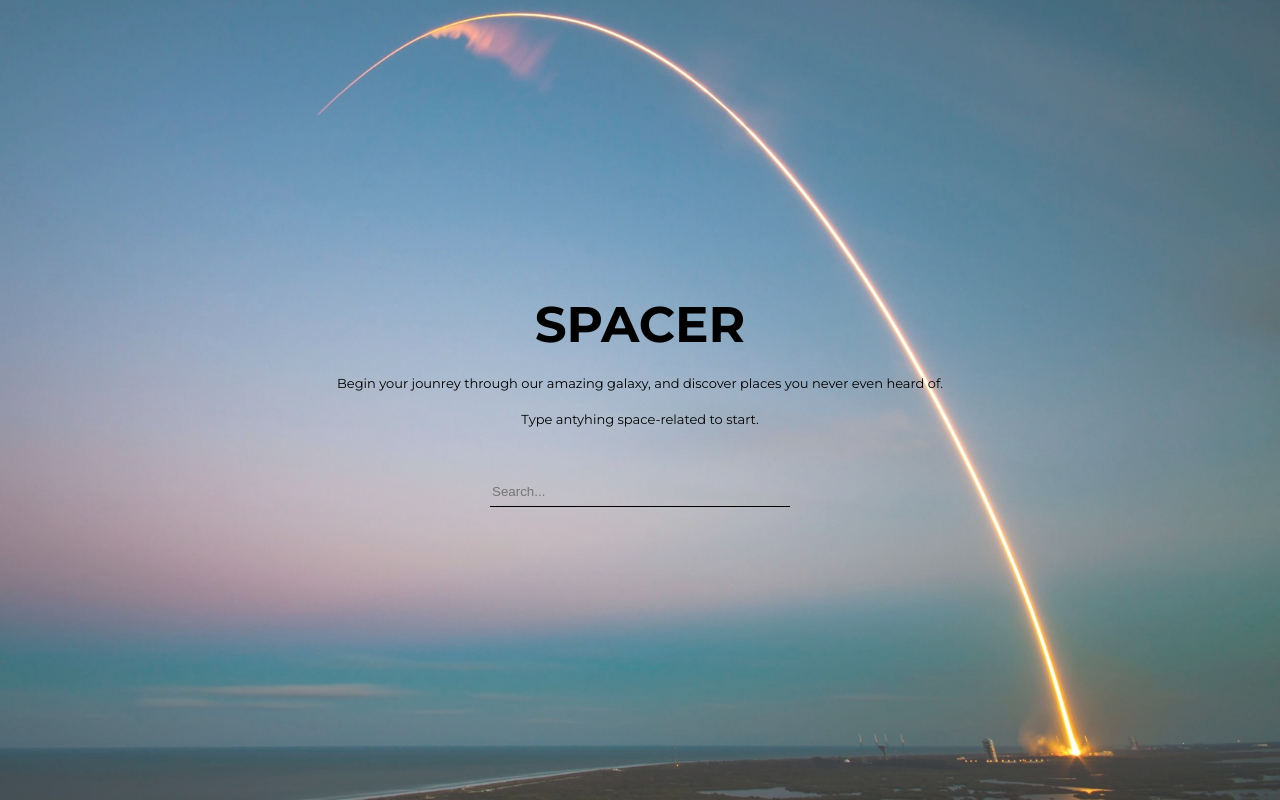
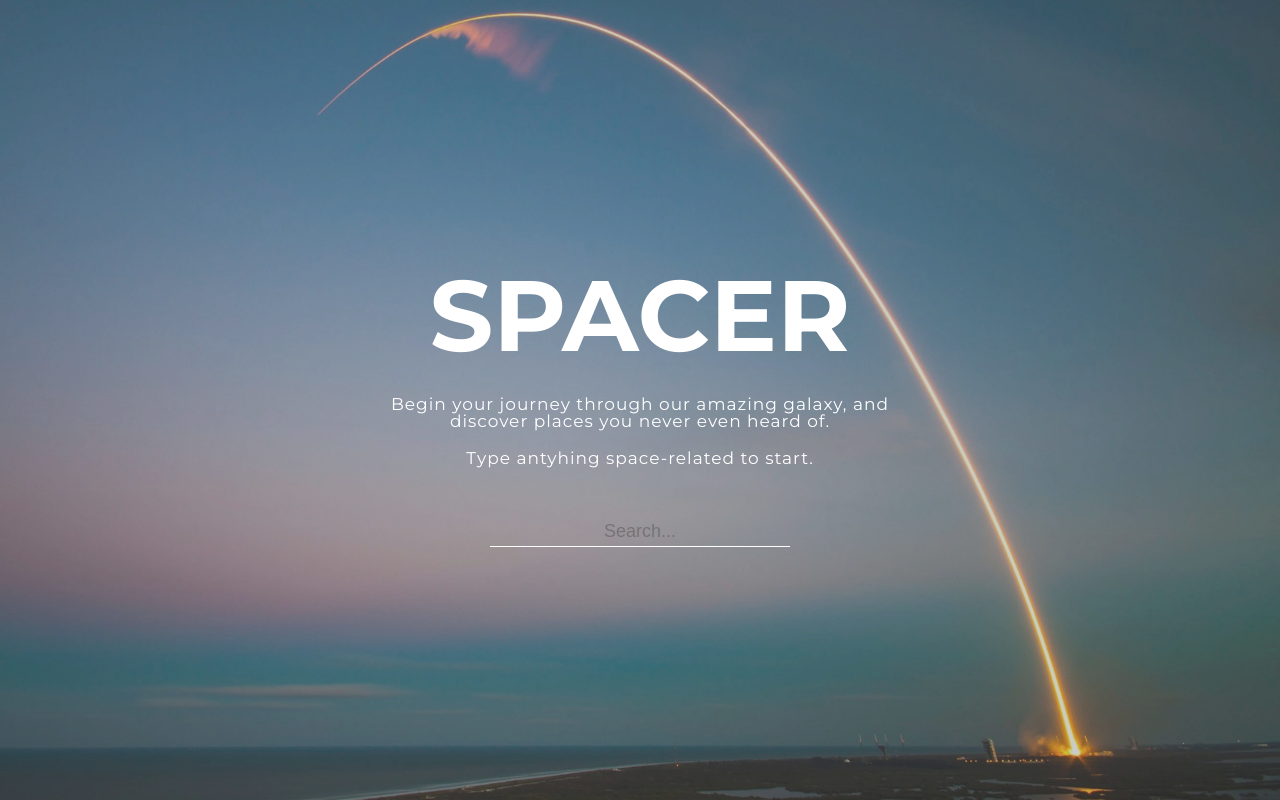
Before and after one commit to mkarcz777/spacer-hello, a Vue app: page / in a window 1280 px wide. Built offline with nearby package versions, Linux system fonts and the light colour scheme.

Commit message:
Add results

```diff
--- a/src/App.vue
+++ b/src/App.vue
@@ -1,17 +1,115 @@
 <template>
-  <div class="app">
-    <router-view />
-  </div>
+    <div :class="[{ flexStart: step === 1 }, 'wrapper']">
+        <Transition name="slide">
+          <img src="./assets/logo.svg" class="logo" alt="Spacer" v-if="step === 1"/>
+        </Transition>
+        <Transition name="fade">
+          <HeroImageComponent v-if="step === 0" />
+        </Transition>
+        <ClaimComponent v-if="step === 0" />
+        <SearchInputComponent v-model="searchValue" @input="handleInput" :dark="step === 1" />
+        <!-- v-model="x" zawiera w sobie zapis :value="x" stad mamy value w propsach komponentu -->
+        <div class="results" v-if="results && !loading && step === 1">
+          <ItemComponent v-for="item in results" v-bind:key="item.data[0].nasa_id" :item="item" />
+        </div>
+    </div>
 </template>
 
+<script>
+// eslint-disable-next-line
+import axios from 'axios';
+import debounce from 'lodash.debounce';
+import ClaimComponent from '@/components/ClaimComponent.vue';
+import SearchInputComponent from '@/components/SearchInputComponent.vue';
+import HeroImageComponent from '@/components/HeroImageComponent.vue';
+import ItemComponent from '@/components/ItemComponent.vue';
+
+const API = 'https://images-api.nasa.gov/search';
+
+export default {
+  name: 'SearchView',
+  components: {
+    ClaimComponent,
+    SearchInputComponent,
+    HeroImageComponent,
+    ItemComponent,
+  },
+  data() {
+    return {
+      loading: false,
+      step: 0,
+      searchValue: '',
+      results: [],
+    };
+  },
+  methods: {
+    /* eslint-disable */
+    handleInput: debounce(function () {
+      this.loading = true;
+      axios.get(`${API}?q=${this.searchValue}&media_type=image`)
+        .then((response) => {
+          this.results = response.data.collection.items;
+          this.loading = false;
+          this.step = 1;
+        })
+        .catch((error) => {
+          console.log(error);
+        });
+    }, 500),
+  },
+};
+</script>
 <style lang="scss">
   @import url('https://fonts.googleapis.com/css2?family=Montserrat:ital,wght@0,200;0,400;0,700;1,200;1,400;1,700&display=swap');
   * {
     box-sizing: border-box;
+    -webkit-font-smoothing: antialiased;
+    -moz-osx-font-smoothing: grayscale;
   }
   body {
     font-family: 'Montserrat', sans-serif;
     margin: 0;
     padding: 0;
   }
+  .fade-enter-active, .fade-leave-active {
+    transition: opacity .3s ease;
+  }
+  .fade-enter, .fade-leave-to {
+    opacity: 0;
+  }
+  .slide-enter-active, .slide-leave-active {
+    transition: margin-top .3s ease;
+  }
+  .slide-enter, .slide-leave-to {
+    margin-top: -50px;
+  }
+  .wrapper {
+    display: flex;
+    position: relative;
+    flex-direction: column;
+    align-items: center;
+    justify-content: center;
+    width: 100%;
+    min-height: 100vh;
+    margin: 0;
+    padding: 30px;
+
+    &.flexStart {
+      justify-content: flex-start;
+    }
+  }
+  .logo {
+    position: absolute;
+    top: 30px;
+  }
+  .results {
+    margin-top: 50px;
+    display: grid;
+    grid-template-columns: 1fr 1fr;
+    grid-gap: 20px;
+    @media (min-width: 768px) {
+      grid-template-columns: 1fr 1fr 1fr;
+    }
+  }
+
 </style>
--- a/src/components/ClaimComponent.vue
+++ b/src/components/ClaimComponent.vue
@@ -2,7 +2,7 @@
   <div class="claimWrapper">
     <h1 class="claim">SPACER</h1>
     <p class="subclaim">
-        Begin your jounrey through our amazing galaxy,
+        Begin your journey through our amazing galaxy,
         and discover places you never even heard of.
     </p>
     <p class="subclaim">
@@ -19,6 +19,7 @@ export default {
 
 <style lang="scss" scoped>
   .claimWrapper {
+    color: white;
     display: flex;
     flex-direction: column;
     justify-content: center;
@@ -29,10 +30,23 @@ export default {
   .claim {
     font-size: 50px;
     margin: 0;
+    @media (min-width: 768px) {
+      font-size: 80px;
+    }
+    @media (min-width: 1024px) {
+      font-size: 100px;
+    }
   }
 
   .subclaim {
     margin: 20px 0 0 0;
     font-size: 13px;
+    font-weight: 400;
+    @media (min-width: 768px) {
+      font-size: 17px;
+      line-height: 1;
+      letter-spacing: 1px;
+      width: 500px;
+    }
   }
 </style>
--- /dev/null
+++ b/src/components/HeroImageComponent.vue
@@ -0,0 +1,31 @@
+<template>
+    <div class="heroImage" />
+</template>
+<script>
+export default {
+  name: 'HeroImage',
+};
+</script>
+<style lang="scss" scoped>
+  .heroImage {
+    width: 100%;
+    height: 100vh;
+    position: fixed;
+    top: 0;
+    z-index: -1;
+    background-image: url('../assets/heroimage.jpg');
+    background-repeat: no-repeat;
+    background-size:cover;
+    background-position: 80% 0%;
+    &::after {
+      position: absolute;
+      content: '';
+      background: rgba(0,0,0,.2);
+      top: 0;
+      left: 0;
+      z-index: 1;
+      width: 100%;
+      height: 100vh;
+    }
+  }
+</style>
--- /dev/null
+++ b/src/components/ItemComponent.vue
@@ -0,0 +1,44 @@
+<template>
+    <!-- <img :src="photo" :alt="title" /> wyjda nierowne,
+        zamiast tego zastosujemy grida css-owego-->
+    <div :style="style" class="item" />
+</template>
+<script>
+export default {
+  name: 'ItemComponent',
+  props: {
+    item: {
+      type: Object,
+      required: true,
+    },
+  },
+  data() {
+    return {
+      photo: this.item.links[0].href,
+      title: this.item.data[0].title,
+    };
+  },
+  computed: {
+    style() {
+      return `background-image: url("${this.photo}")`;
+    },
+  },
+  //  alternatywny sposob
+  //   mounted() {
+  //     this.photo = this.item.links[0].href
+  //   }
+  // wtedy computed bylby niepotrzebny a w data() {photo: ''}
+};
+</script>
+<style lang="scss" scoped>
+    .item {
+        background-size: cover;
+        background-repeat: no-repeat;
+        background-position: 50%;
+        width: 40vw;
+        height: 250px;
+        @media (min-width: 768px) {
+            width: 25vw;
+        }
+    }
+</style>
--- a/src/components/SearchInputComponent.vue
+++ b/src/components/SearchInputComponent.vue
@@ -1,35 +1,66 @@
 <template>
-  <div class="searchWrapper">
-    <input id="search"
-       name="search"
-       placeholder="Search..."
-       v-model="searchValue"
-       @input="handleInput" />
-  </div>
+  <input id="search"
+    name="search"
+    placeholder="Search..."
+    :class="{ dark }"
+    :value="value"
+    @input="handleChange" />
+    <!-- :class="{ dark }" - rownowazny zapisowi :class="{ dark: dark}" (ES6 pozwala skrocic).
+    Pierwszy dark to nazwa klasy, drugi to warunek (step === 1) -->
 </template>
 <script>
 // eslint-disable-next-line
 export default {
   name: 'SearchInputComponent',
+  props: {
+    value: {
+      type: String,
+      required: true,
+    },
+    dark: {
+      type: Boolean,
+      default: false,
+    },
+  },
+  methods: {
+    handleChange(e) {
+      this.$emit('input', e.target.value);
+    },
+  },
 };
 </script>
 <style lang="scss" scoped>
-    .searchWrapper {
+    input {
         margin-top: 50px;
         display: flex;
         flex-direction: column;
         width: 300px;
+        height: 30px;
+        border: 0;
+        border-bottom: 1px solid white;
+        background: none;
+        transition: box-shadow .3s ease-out;
+        color: white;
+        text-align: center;
+        font-size: 18px;
+        font-weight: 300;
 
-        label {
-            font-family: 'Montserrat', sans-serif;
+        @media (min-width: 1024px) {
+            font-weight: 400;
         }
 
-        input {
-            height: 30px;
-            border: 0;
-            border-bottom: 1px solid black;
-            background: none;
+        &:focus {
+            outline: none;
+            box-shadow: 0 10px 20px -8px rgba(255,255,255, .5);
         }
 
     }
+    .dark {
+          color: #1e3d4a;
+          border-bottom-color: #1e3d4a;
+
+          &:focus {
+            box-shadow: 0 10px 20px -8px rgba(#1e3d4a, .2);
+          }
+      }
 </style>
--- a/src/main.js
+++ b/src/main.js
@@ -1,10 +1,8 @@
 import Vue from 'vue';
 import App from './App.vue';
-import router from './router';
 
 Vue.config.productionTip = false;
 
 new Vue({
-  router,
   render: (h) => h(App),
 }).$mount('#app');
--- a/src/router/index.js
+++ /dev/null
@@ -1,20 +0,0 @@
-// eslint-disable-next-line
-import Vue from 'vue';
-import VueRouter from 'vue-router';
-import SearchView from '../views/SearchView.vue';
-
-Vue.use(VueRouter);
-
-const routes = [
-  {
-    path: '/',
-    name: 'search',
-    component: SearchView,
-  },
-];
-
-const router = new VueRouter({
-  routes,
-});
-
-export default router;
--- a/src/views/SearchView.vue
+++ /dev/null
@@ -1,57 +0,0 @@
-<template>
-    <div class="wrapper">
-        <ClaimComponent />
-        <SearchInputComponent />
-    </div>
-</template>
-<script>
-// eslint-disable-next-line
-import axios from 'axios';
-import debounce from 'lodash.debounce';
-import ClaimComponent from '@/components/ClaimComponent.vue';
-import SearchInputComponent from '@/components/SearchInputComponent.vue';
-
-const API = 'https://images-api.nasa.gov/search';
-
-export default {
-  name: 'SearchView',
-  components: {
-    ClaimComponent,
-    SearchInputComponent,
-  },
-  data() {
-    return {
-      searchValue: '',
-      results: [],
-    };
-  },
-  methods: {
-    /* eslint-disable */
-    handleInput: debounce(function () {
-      axios.get(`${API}?q=${this.searchValue}&media_type=image`)
-        .then((response) => {
-          this.results = response.data.collection.items;
-        })
-        .catch((error) => {
-          console.log(error);
-        });
-    }, 500),
-  },
-};
-</script>
-<style lang="scss" scoped>
-    .wrapper {
-        display: flex;
-        flex-direction: column;
-        align-items: center;
-        justify-content: center;
-        width: 100%;
-        height: 100vh;
-        margin: 0;
-        padding: 30px;
-        background-image: url('../assets/heroimage.jpg');
-        background-repeat: no-repeat;
-        background-size:cover;
-        background-position: 80% 0%;
-    }
-</style>
```
